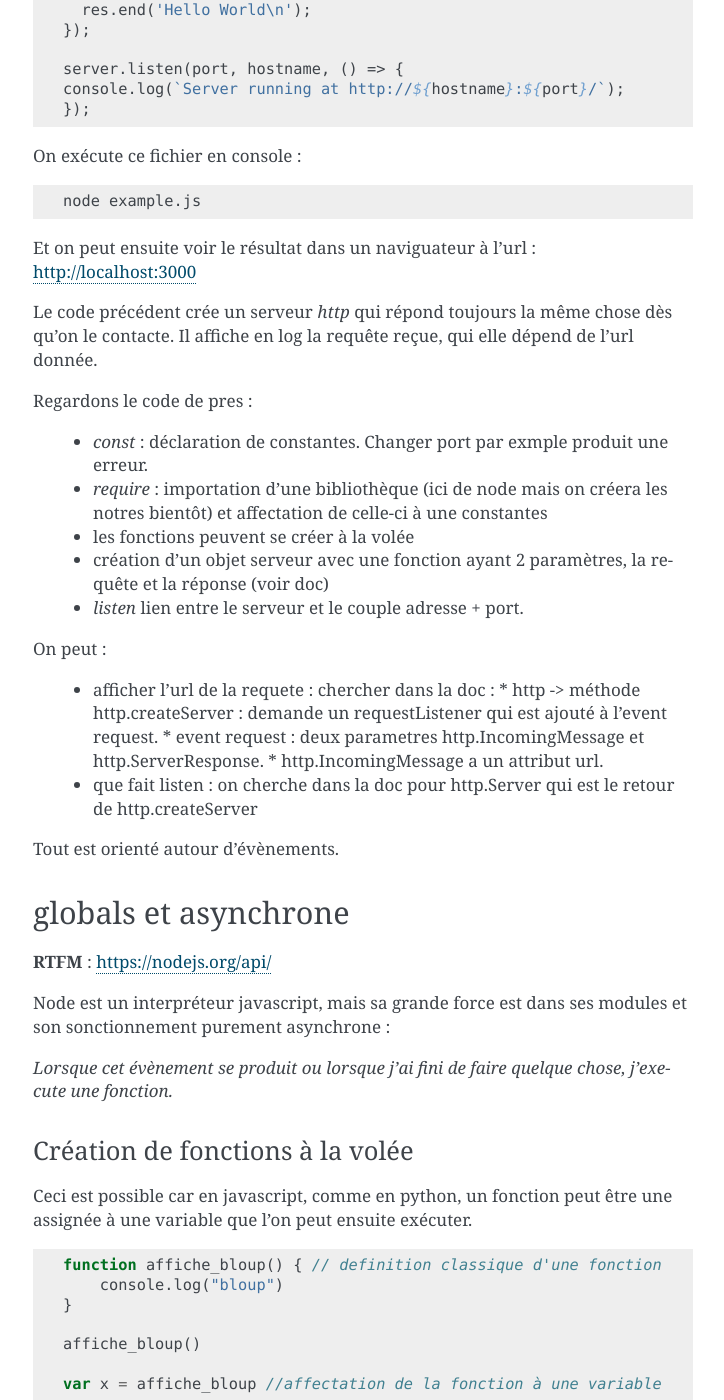
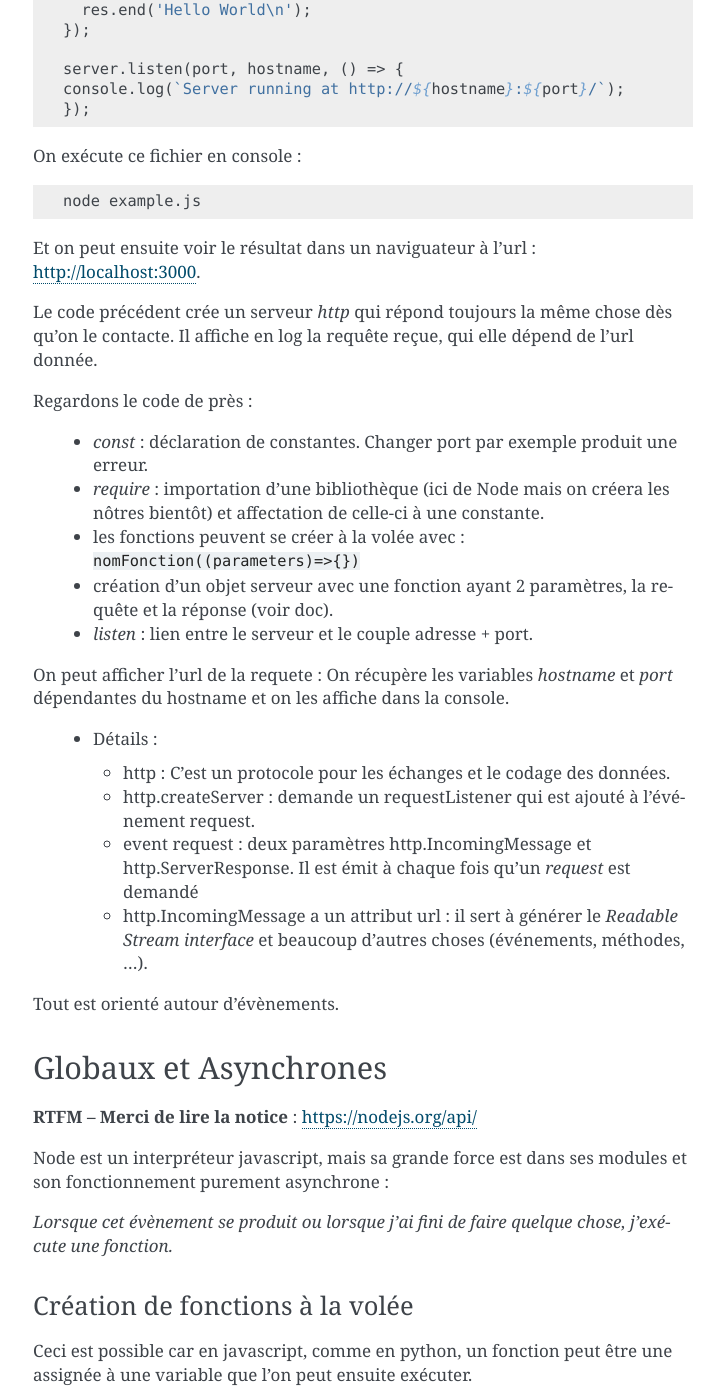
Before and after one commit to FrancoisBrucker/web_serveur, a Sphinx documentation site: the page built from source/cours_1_2_node.rst, in a window 1280 px wide and 1400 px high, scrolled down 849 px. Shown: the whole window, without its empty margins (387-1111 px from the left). Built offline with Sphinx 7.4.7, drawn with Linux system fonts in a browser that asks for light colours; some of the changed text lies outside the part shown.

Commit message:
Thomas : Correctif 1 de "cours_1_2_node"

```diff
--- a/source/cours_1_2_node.rst
+++ b/source/cours_1_2_node.rst
@@ -1,25 +1,24 @@
 ****
-node
+Node
 ****
 
-https://nodejs.org/en/ est ideal pour créer de petits serveur web, des *single-page appication*, ou encore une interface *REST*.
+https://nodejs.org/en/ est idéal pour créer des petits serveur web, des sites à une seule page ressemblant à une application, ou encore une interface *REST*.
 
-Il est utilisé en conjonction d'autres bibliothèque pour créer des application *MEAN* (https://en.wikipedia.org/wiki/MEAN_(software_bundle)). Actuelement, il y a des alternatives serieuse à A (angular).
+Il est utilisé en conjonction d'autres bibliothèques pour créer des applications *MEAN* (http://bit.ly/1Nr0NUt) . Actuellement, il y a des alternatives sérieuses à A (angular).
 
-
-node en console
+Node en console
 ===============
 
-node peut être vu comme un interpréteur javascript. Il incorpore la moteur javascript V8 de google (https://fr.wikipedia.org/wiki/V8_(moteur_JavaScript) )
+Node peut être vu comme un interpréteur javascript. Il incorpore le moteur javascript V8 de google (http://bit.ly/2Cfjh7L).
 
-Tapez :code:`node` dans un terminal. Vous vous retrouverez dans un interpréteur javascript. Idéal pour tester des choses, en particulier pour reprendre les exemples de https://www.destroyallsoftware.com/talks/wat
+Tapez :code:`Node` dans un terminal. Vous vous retrouverez dans un interpréteur javascript. Idéal pour tester des choses, en particulier pour reprendre les exemples de https://www.destroyallsoftware.com/talks/wat
 
-node et serveur Web
+Node et serveur web
 ===================
 
-Node est surtout utilisé pour créer des serveur web. Essayons l'exemple minimal d'un serveur node de https://nodejs.org/api/synopsis.html
+Node est surtout utilisé pour créer des serveurs web. Essayons l'exemple minimal d'un serveur node de https://nodejs.org/api/synopsis.html
 
-example.js
+Example.js
 ^^^^^^^^^^
 
 .. code-block:: javascript
@@ -47,38 +46,39 @@ On exécute ce fichier en console :
   node example.js
 
 
-Et on peut ensuite voir le résultat dans un naviguateur à l'url : http://localhost:3000
+Et on peut ensuite voir le résultat dans un naviguateur à l'url : http://localhost:3000.
 
 Le code précédent crée un serveur *http* qui répond toujours la même chose dès qu'on le contacte. Il affiche en log la requête reçue, qui elle dépend de l'url donnée.
 
 
-Regardons le code de pres :
+Regardons le code de près :
 
-  * `const` : déclaration de constantes. Changer port par exmple produit une erreur.
-  * `require` : importation d'une bibliothèque (ici de node mais on créera les notres bientôt) et affectation de celle-ci à une constantes
-  * les fonctions peuvent se créer à la volée
-  * création d'un objet serveur avec une fonction ayant 2 paramètres, la requête et la réponse (voir doc)
-  * `listen` lien entre le serveur et le couple adresse + port.
+  * `const` : déclaration de constantes. Changer port par exemple produit une erreur.
+  * `require` : importation d'une bibliothèque (ici de Node mais on créera les nôtres bientôt) et affectation de celle-ci à une constante.
+  * les fonctions peuvent se créer à la volée avec : :code:`nomFonction((parameters)=>{})`
+  * création d'un objet serveur avec une fonction ayant 2 paramètres, la requête et la réponse (voir doc).
+  * `listen` : lien entre le serveur et le couple adresse + port.
 
 
-On peut :
+On peut afficher l'url de la requete : On récupère les variables *hostname* et *port* dépendantes du hostname et on les affiche dans la console.
 
-  * afficher l'url de la requete : chercher dans la doc :
-    * http -> méthode http.createServer : demande un requestListener qui est ajouté à l'event request.
-    * event request : deux parametres http.IncomingMessage et http.ServerResponse.
-    * http.IncomingMessage a un attribut url.
-  * que fait listen : on cherche dans la doc pour http.Server qui est le retour de http.createServer
+  * Détails :
+
+    * http : C'est un protocole pour les échanges et le codage des données.
+    * http.createServer : demande un requestListener qui est ajouté à l'événement request.
+    * event request : deux paramètres http.IncomingMessage  et http.ServerResponse. Il est émit à chaque fois qu'un *request* est demandé
+    * http.IncomingMessage a un attribut url : il sert à générer le *Readable Stream interface* et beaucoup d'autres choses (événements, méthodes, ...).
 
 Tout est orienté autour d'évènements.
 
-globals et asynchrone
-=====================
+Globaux et Asynchrones
+======================
 
-**RTFM** : https://nodejs.org/api/
+**RTFM -- Merci de lire la notice** : https://nodejs.org/api/
 
-Node est un interpréteur javascript, mais sa grande force est dans ses modules et son sonctionnement purement asynchrone :
+Node est un interpréteur javascript, mais sa grande force est dans ses modules et son fonctionnement purement asynchrone :
 
-*Lorsque cet évènement se produit ou lorsque j'ai fini de faire quelque chose, j'execute une fonction.*
+*Lorsque cet évènement se produit ou lorsque j'ai fini de faire quelque chose, j'exécute une fonction.*
 
 
 Création de fonctions à la volée
@@ -107,10 +107,10 @@ Ceci est possible car en javascript, comme en python, un fonction peut être une
 
     affiche_2()
 
-évènements
+Événements
 ^^^^^^^^^^
 
-Exemple avec les intervalles. On utilise la méthode :code:`setInterval` utilisable par défaut en node.
+On fait un exemple avec les intervalles. On utilise la méthode :code:`setInterval` utilisable par défaut en node.
 
 Ce qui est utilisable par défaut est définit dans https://nodejs.org/api/globals.html
 
@@ -187,7 +189,7 @@ Servir des fichiers
 
 Le nom `__dirname` est un globals de node (https://nodejs.org/docs/latest/api/globals.html). Il permet de connaitre le répertoire du module courant (ici, notre application)
 
-routes_2.js
+Routes_2.js
 ^^^^^^^^^^^
 
 .. code-block:: javascript
@@ -217,7 +219,7 @@ routes_2.js
 
 
 
-index.html
+Index.html
 ^^^^^^^^^^
 
 .. code-block:: html
@@ -254,7 +256,7 @@ index.html
     </html>
 
 
-contact.html
+Contact.html
 ^^^^^^^^^^^^
 
 .. code-block:: html
@@ -328,7 +330,7 @@ contact.html
 	    </body>
 	</html>
 
-streaming
+Streaming
 =========
 
 Les fichiers précédents ne sont pas volumineux, ils sont donc quasi-immédiatement chargés, mais pour de gros fichiers, le chargement peut être long, node organise ainsi tout chargement en stream pour permettre de servir du contenu le plus tôt possible.
@@ -363,19 +365,19 @@ L'exemple suivant récupère un gros fichier de l'internet.
 Odds and ends
 =============
 
-.. note:: a sauter si on est à la bourre
+.. note:: À sauter si on est en retard.
 
-scope de variables
+Scope de variables
 ^^^^^^^^^^^^^^^^^^
 
-.. note:: la suite pas forcément utile si on est à la bourre
+.. note:: Pas forcément pertinent dans ce cours, on pourra passer outre si on est en retard.
 
 
-En javascript, on peut utiliser des variables définies dans des *scope* plus haut sans les redéfinir. Dans le code ci-après :code`delta1` et :code:`delta2` sont ainsi mis à jour (pour avoir le même comportement en python par exmeple, on aurait du utiliser le mot clé *global*)
+En javascript, on peut utiliser des variables définies dans des *scopes* plus haut sans les redéfinir. Dans le code ci-après :code`delta1` et :code:`delta2` sont ainsi mis à jour (pour avoir le même comportement en python par exemple, on aurait dû utiliser le mot clé *global*)
 
 .. code-block:: javascript
 
-    var delta_1 = 0  // vont être utilisées autre part.
+    var delta_1 = 0  // ces variables vont être utilisées autre part.
     var delta_2 = 0  // un peu comme une variable "globale" (attention au scope)
 
     setInterval(() => {  // encore une autre façon d'écrire une fonction
```
Also changed, not shown: other parts of source/cours_1_2_node.rst (+10 -8 lines).
